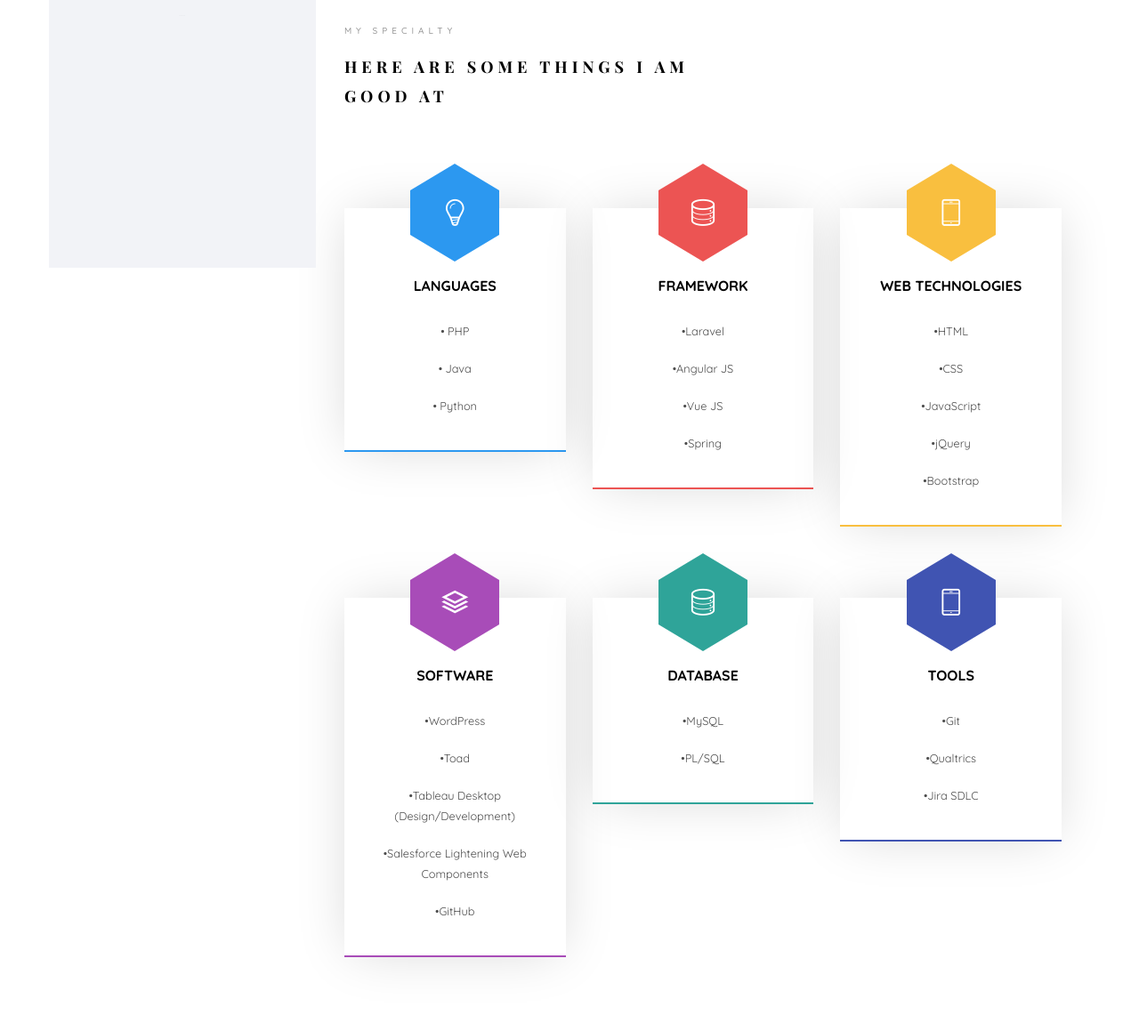
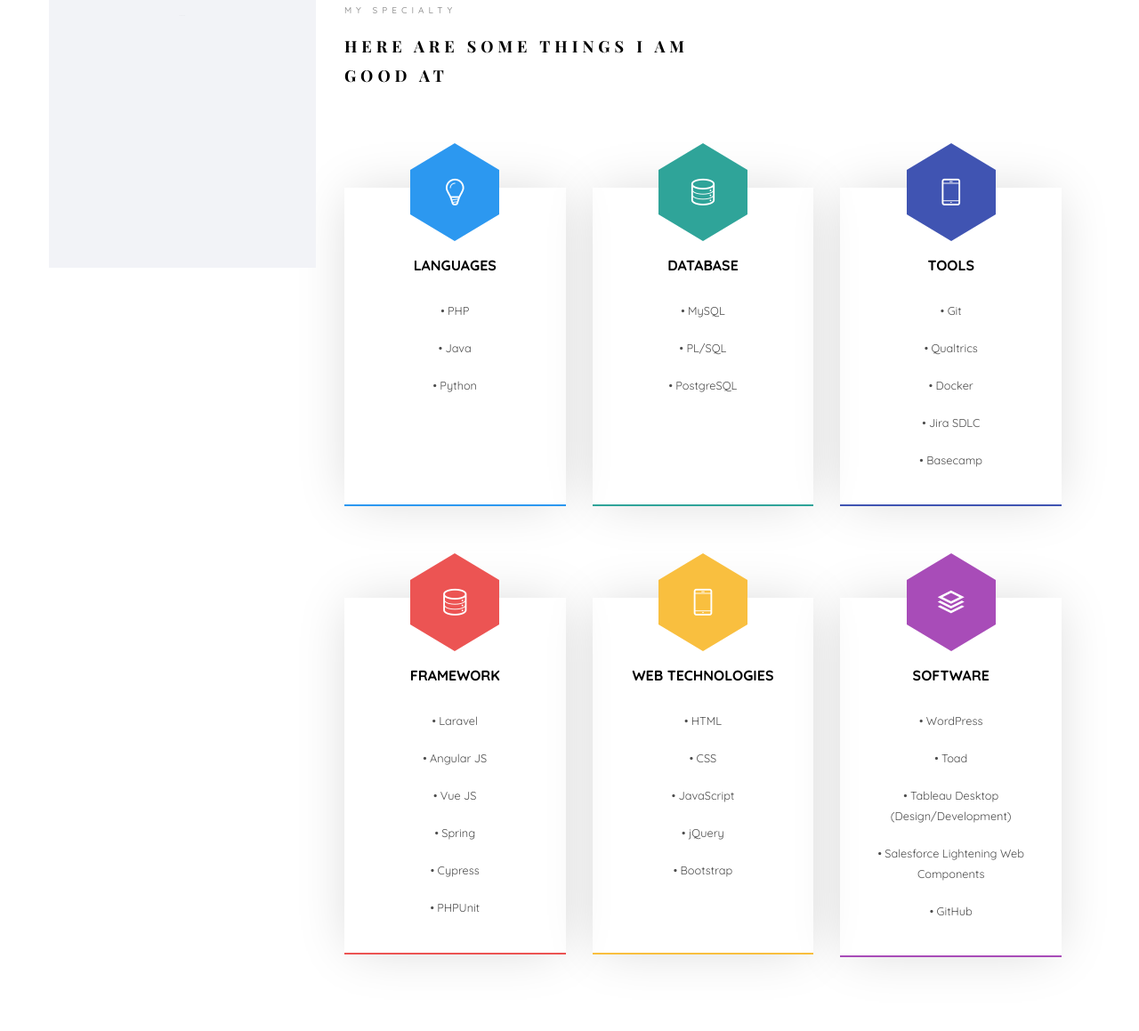
Before and after one commit to SushC-OSU/portfolio, a plain HTML site: page index.html in a window 1280 px wide. Shown: the part 499-1658 px from the top of the page at 89% size. Drawn offline with nearby package versions, Linux system fonts and the light colour scheme; files whose address does not match are found by name; a web font is replaced by a local one.

Commit message:
Udpated Contents

```diff
--- a/index.html
+++ b/index.html
@@ -66,7 +66,7 @@ $(document).ready(function(){
 		<aside id="colorlib-aside" role="complementary" class="border js-fullheight">
 			<div class="text-center">
 				<div class="author-img" style="background-image: url(images/sushc.jpg);"></div>
-				<h1 id="colorlib-logo"><a href="index.html">Sushmitha Chittibabu</a></h1>
+				<h1 id="colorlib-logo"><a href="index.html">Sush Chittibabu</a></h1>
 				<!-- <span class="position">sushc@okstate.edu</span> -->
 				<span><a href="mailto:sushc@okstate.edu"><i class="icon-mail"></i> sushc@okstate.edu</a></span><br/>
 				<span><a style="color: unset;" href="tel:740-952-0671"> <i class="icon-phone"></i> (+1) 740-952-0671</a></span><br/>
@@ -152,11 +152,10 @@ Copyright <script>document.write(new Date().getFullYear());</script> All rights
 									<div class="about-desc">
 										<span class="heading-meta">About Me</span>
 										<h2 class="colorlib-heading" style="margin-bottom: 45px;">Hi I'm Sush!</h2>
-										<p>I am an accomplished web application developer with an extensive background in the Software Development Life Cycle (SDLC). Currently pursuing a Master of Science in Computer Science at Oklahoma State University. I hold a Bachelor of Technology in Information Technology from Chennai, India.</p>
-										<p>&bull; Experienced Computer Science graduate student with 5+ years of industry experience. </p>
+										<p>I am an accomplished web application developer with an extensive background in the Software Development Life Cycle (SDLC). I hold a Master of Science in Computer Science from Oklahoma State University and a Bachelor of Technology in Information Technology from Chennai, India.</p>
+										<p>&bull; Experienced Computer Science graduate student with over 6+ years of industry experience. </p>
 										<p>&bull; Proficient in full-stack web development and project management with a strong foundation in web-based application development and database technologies. </p>
-										<p>&bull; Eager to apply theoretical knowledge to real-world challenges as a Software Engineering Intern at Reddit, demonstrating exceptional coding skills, teamwork, and a passion for continuous learning.
-											</p>
+										<p>&bull; Eager to tackle real-world challenges, showcasing exceptional coding skills, effective teamwork, and a continuous passion for learning.</p>
 									</div>
 								</div>
 							</div>
@@ -184,9 +183,42 @@ Copyright <script>document.write(new Date().getFullYear());</script> All rights
 									<p>&bull; PHP</p>
 									<p>&bull; Java</p>
 									<p>&bull; Python</p>
+									<p>&nbsp;</p>
+									<p>&nbsp;</p>
 								</div>
 							</div>
 						</div>
+						<div class="col-md-4 text-center animate-box">
+							<div class="services color-5">
+								<span class="icon">
+									<i class="icon-data"></i>
+								</span>
+								<div class="desc">
+									<h3>Database</h3>
+									<p>&bull; MySQL</p>
+									<p>&bull; PL/SQL</p>
+									<p>&bull; PostgreSQL</p>
+									<p>&nbsp;</p>
+									<p>&nbsp;</p>
+								</div>
+							</div>
+						</div>
+						<div class="col-md-4 text-center animate-box">
+							<div class="services color-6">
+								<span class="icon">
+									<i class="icon-phone3"></i>
+								</span>
+								<div class="desc">
+									<h3>Tools</h3>
+									<p>&bull; Git</p>
+									<p>&bull; Qualtrics</p>
+									<p>&bull; Docker</p>
+									<p>&bull; Jira SDLC</p>
+									<p>&bull; Basecamp</p>
+								</div>
+							</div>
+						</div>
+						<div class="col-md-12 text-center animate-box">&nbsp;</div>
 						<div class="col-md-4 text-center animate-box">
 							<div class="services color-2">
 								<span class="icon">
@@ -194,10 +226,12 @@ Copyright <script>document.write(new Date().getFullYear());</script> All rights
 								</span>
 								<div class="desc">
 									<h3>Framework</h3>
-									<p>&bull;Laravel</p>
-										<p>&bull;Angular JS</p>
-											<p>&bull;Vue JS</p>
-												<p>&bull;Spring</p>
+									<p>&bull; Laravel</p>
+									<p>&bull; Angular JS</p>
+									<p>&bull; Vue JS</p>
+									<p>&bull; Spring</p>
+									<p>&bull; Cypress</p>
+									<p>&bull; PHPUnit</p>
 								</div>
 							</div>
 						</div>
@@ -208,8 +242,12 @@ Copyright <script>document.write(new Date().getFullYear());</script> All rights
 								</span>
 								<div class="desc">
 									<h3>Web Technologies</h3>
-									<p>&bull;HTML</p> <p>&bull;CSS</p> <p>&bull;JavaScript</p> <p>&bull;jQuery</p> <p>&bull;Bootstrap</p>
-
+									<p>&bull; HTML</p>
+									<p>&bull; CSS</p>
+									<p>&bull; JavaScript</p>
+									<p>&bull; jQuery</p>
+									<p>&bull; Bootstrap</p>
+									<p>&nbsp;</p>
 								</div>
 							</div>
 						</div>
@@ -220,32 +258,15 @@ Copyright <script>document.write(new Date().getFullYear());</script> All rights
 								</span>
 								<div class="desc">
 									<h3>Software</h3>
-									<p>&bull;WordPress</p> <p>&bull;Toad</p> <p>&bull;Tableau Desktop (Design/Development)</p> <p>&bull;Salesforce Lightening Web Components</p> <p>&bull;GitHub</p>
+									<p>&bull; WordPress</p>
+									<p>&bull; Toad</p>
+									<p>&bull; Tableau Desktop (Design/Development)</p>
+									<p>&bull; Salesforce Lightening Web Components</p>
+									<p>&bull; GitHub</p>
 								</div>
 							</div>
 						</div>
-						<div class="col-md-4 text-center animate-box">
-							<div class="services color-5">
-								<span class="icon">
-									<i class="icon-data"></i>
-								</span>
-								<div class="desc">
-									<h3>Database</h3>
-									<p>&bull;MySQL</p> <p>&bull;PL/SQL</p>
-								</div>
-							</div>
-						</div>
-						<div class="col-md-4 text-center animate-box">
-							<div class="services color-6">
-								<span class="icon">
-									<i class="icon-phone3"></i>
-								</span>
-								<div class="desc">
-									<h3>Tools</h3>
-									<p>&bull;Git</p> <p>&bull;Qualtrics</p> <p>&bull;Jira SDLC</p>
-								</div>
-							</div>
-						</div>
+
 					</div>
 				</div>
 			</section>
@@ -268,7 +289,7 @@ Copyright <script>document.write(new Date().getFullYear());</script> All rights
 					               </div>
 
 					               <div class="timeline-label">
-					                  <h2><a href="#">Interworks, Inc. - Full Stack Developer Intern</a> <span>May 2024 – Present</span></h2>
+					                  <h2><a href="#">Interworks, Inc. - Full Stack Developer</a> <span>May 2024 – Present</span></h2>
 					                  <ul>
 										<li>
 											Consulting with developers to define the right solution.
@@ -413,7 +434,7 @@ Copyright <script>document.write(new Date().getFullYear());</script> All rights
 															<li><span>CS 5473 - Software Engineering</span></li></ul>
 										      		</div>
 										      		<div class="col-md-6">
-										      			<p style="text-align: right;"><b>Expected: December 2024</b></p>
+										      			<p style="text-align: right;"><b>December 2024</b></p>
 														<span>Spring 𝟮𝟬𝟮4 (𝘎𝘳𝘢𝘥𝘦 - 4.0)</span><br/>
 														<ul><li><span>CS 5123 - Cloud Computing & Distributed Systems</span></li>
 														<li><span>CS 5323 - Design & Implementation of Operating Systems II</span> </li>
@@ -422,7 +443,7 @@ Copyright <script>document.write(new Date().getFullYear());</script> All rights
 															<span>𝗦𝘂𝗺𝗺𝗲𝗿 𝟮𝟬𝟮4 (𝘎𝘳𝘢𝘥𝘦 - 4.0)</span>
 															<ul><li><span>CS 5030 - Professional Practice</span></li></ul>
 														<p></p>
-															<span>𝗙𝗮𝗹𝗹 𝟮𝟬𝟮4 (Current)</span>
+															<span>𝗙𝗮𝗹𝗹 𝟮𝟬𝟮4 (𝘎𝘳𝘢𝘥𝘦 - 4.0)</span>
 															<ul><li><span>CS 5030 - Professional Practice</span></li></ul>
 										      		</div>
 										      	</div>
```
